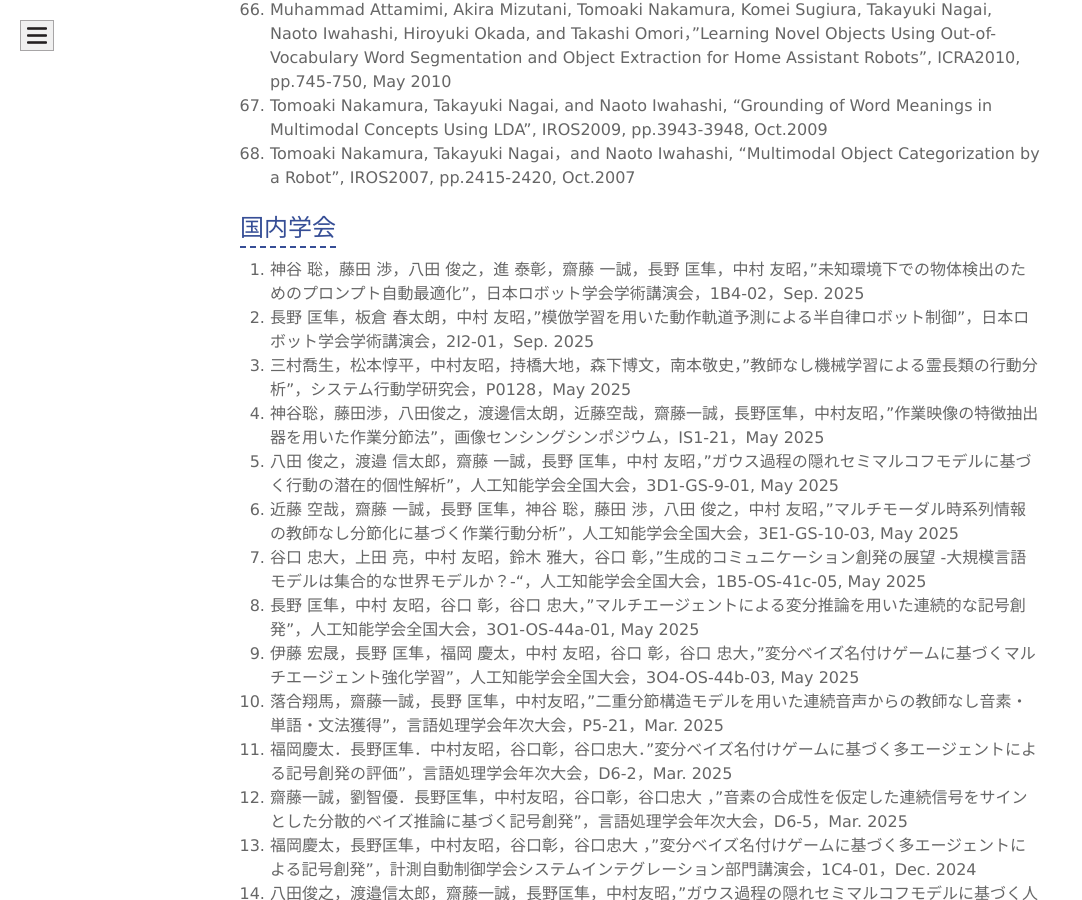
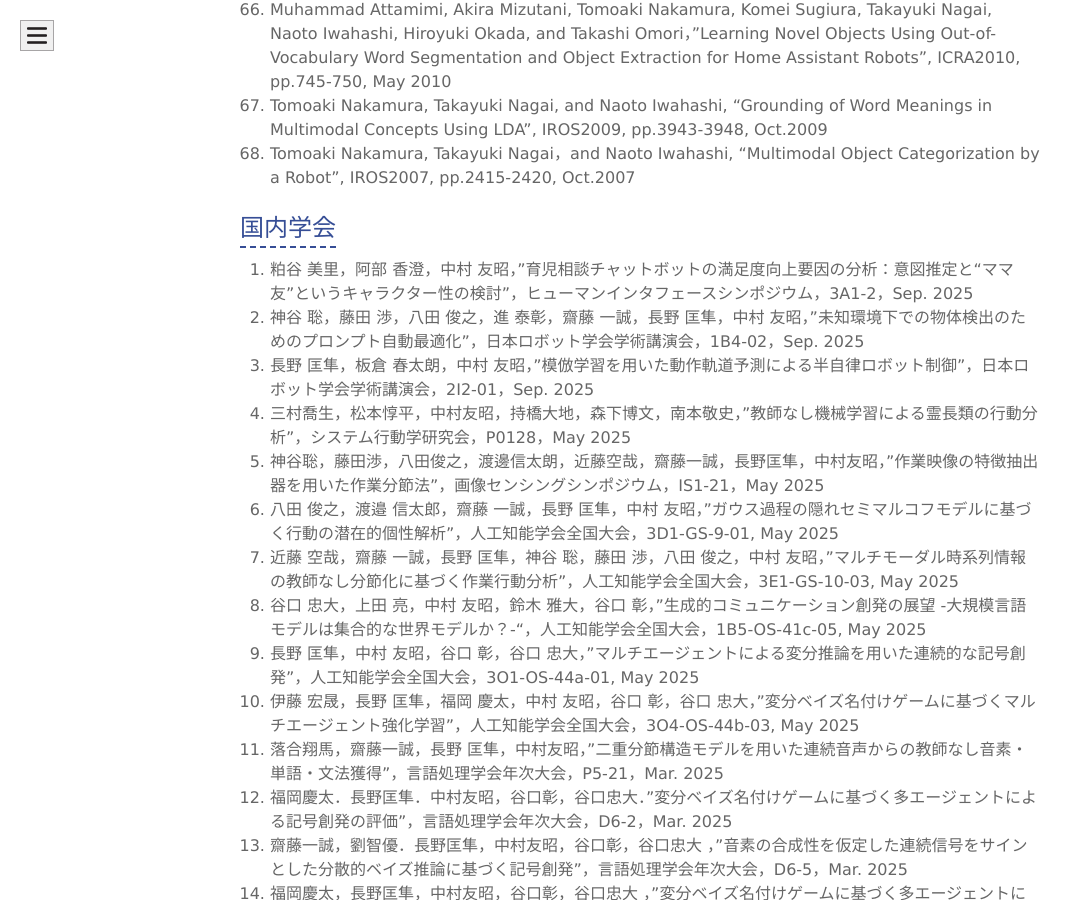
Before and after one commit to naka-lab/naka-lab.github.io, a Jekyll site: the page built from subpages/pub.md, in a window 1280 px wide and 900 px high, scrolled down 10034 px. Shown: the whole window, without its empty margins (0-1082 px from the left). Built offline with Jekyll 4.4.1, drawn with Linux system fonts in a browser that asks for light colours.

Commit message:
Update pub.md

```diff
--- a/subpages/pub.md
+++ b/subpages/pub.md
@@ -162,6 +162,7 @@ Signal Processing, pp. 13-16, Feb. 2020
 
 
 ## 国内学会
+1. 粕谷 美里，阿部 香澄，中村 友昭，"育児相談チャットボットの満足度向上要因の分析：意図推定と“ママ友”というキャラクター性の検討"，ヒューマンインタフェースシンポジウム，3A1-2，Sep. 2025
 1. 神谷 聡，藤田 渉，八田 俊之，進 泰彰，齋藤 一誠，長野 匡隼，中村 友昭，"未知環境下での物体検出のためのプロンプト自動最適化"，日本ロボット学会学術講演会，1B4-02，Sep. 2025
 1. 長野 匡隼，板倉 春太朗，中村 友昭，"模倣学習を用いた動作軌道予測による半自律ロボット制御"，日本ロボット学会学術講演会，2I2-01，Sep. 2025
 1. 三村喬生，松本惇平，中村友昭，持橋大地，森下博文，南本敬史，"教師なし機械学習による霊長類の行動分析"，システム行動学研究会，P0128，May 2025
```
